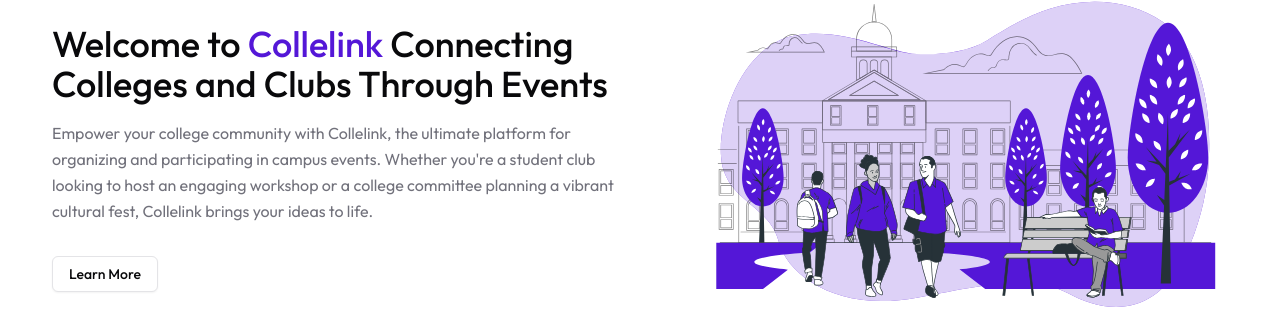
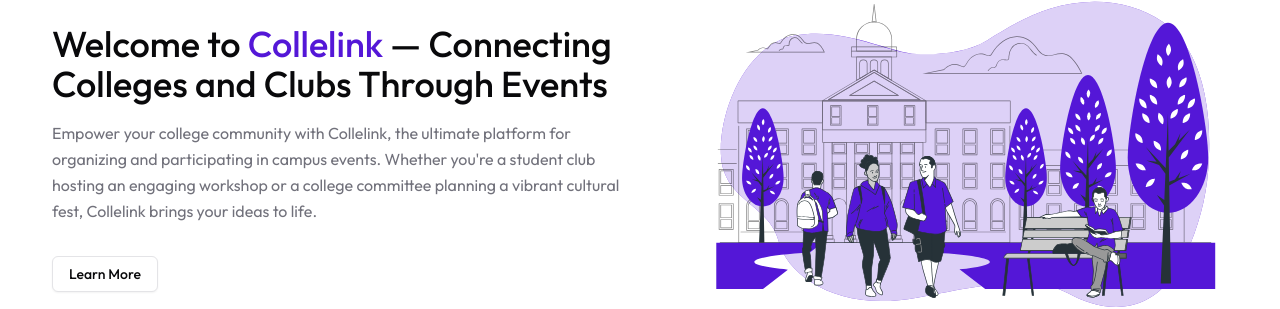
Before and after one commit to AdityaManojShinde/collelink, a Next.js app: page / in a window 1280 px wide. Shown: the part 105-414 px from the top of the page. Built offline with nearby package versions, Linux system fonts and the light colour scheme; no server answers.

Commit message:
fixed build issues v2

```diff
--- a/src/components/home/AboutSection.tsx
+++ b/src/components/home/AboutSection.tsx
@@ -52,13 +52,14 @@ function AboutSection() {
           ].map((card, idx) => (
             <div key={idx} className="xl:w-1/4 md:w-1/2 p-4">
               <div className="bg-gray-100 dark:bg-gray-800 bg-opacity-60 p-6 rounded-lg shadow hover:shadow-lg transition duration-300">
-                <Image
-                  className="h-40 rounded w-full object-cover object-center mb-6"
-                  height={40}
-                  width={40}
-                  src={card.image}
-                  alt={card.title}
-                />
+                <div className="relative w-full h-40 mb-6 rounded overflow-hidden">
+                  <Image
+                    src={card.image}
+                    alt={card.title}
+                    fill
+                    className="object-cover object-center"
+                  />
+                </div>
                 <h3 className="tracking-widest text-indigo-500 dark:text-indigo-400 text-xs font-medium title-font">
                   {card.subtitle}
                 </h3>
--- a/src/components/home/Hero.tsx
+++ b/src/components/home/Hero.tsx
@@ -3,20 +3,21 @@ import { Button } from "../ui/button";
 
 function Hero() {
   return (
-    <section className="bg-background text-foreground ">
+    <section className="bg-background text-foreground">
       <div className="container mx-auto flex px-5 py-24 md:flex-row flex-col items-center">
+        {/* Left Text Section */}
         <div className="lg:flex-grow md:w-1/2 lg:pr-24 md:pr-16 flex flex-col md:items-start md:text-left mb-16 md:mb-0 items-center text-center">
           <h1 className="title-font sm:text-4xl text-3xl mb-4 font-medium text-card-foreground">
             Welcome to{" "}
-            <span className="text-primary inline-block">Collelink</span>{" "}
+            <span className="text-primary inline-block">Collelink</span> —
             Connecting Colleges and Clubs Through Events
           </h1>
           <p className="mb-8 leading-relaxed text-muted-foreground">
             Empower your college community with Collelink, the ultimate platform
             for organizing and participating in campus events. Whether
-            you&apos;re a student club looking to host an engaging workshop or a
-            college committee planning a vibrant cultural fest, Collelink brings
-            your ideas to life.
+            you&apos;re a student club hosting an engaging workshop or a college
+            committee planning a vibrant cultural fest, Collelink brings your
+            ideas to life.
           </p>
           <div className="flex justify-center">
             <a href="#about">
@@ -24,13 +25,16 @@ function Hero() {
             </a>
           </div>
         </div>
+
+        {/* Right Image Section */}
         <div className="lg:max-w-lg lg:w-full md:w-1/2 w-5/6">
           <Image
             className="object-cover object-center rounded"
-            alt="hero"
+            alt="Illustration showing campus event connections"
             width={500}
             height={500}
             src="/hero.svg"
+            priority
           />
         </div>
       </div>
```
